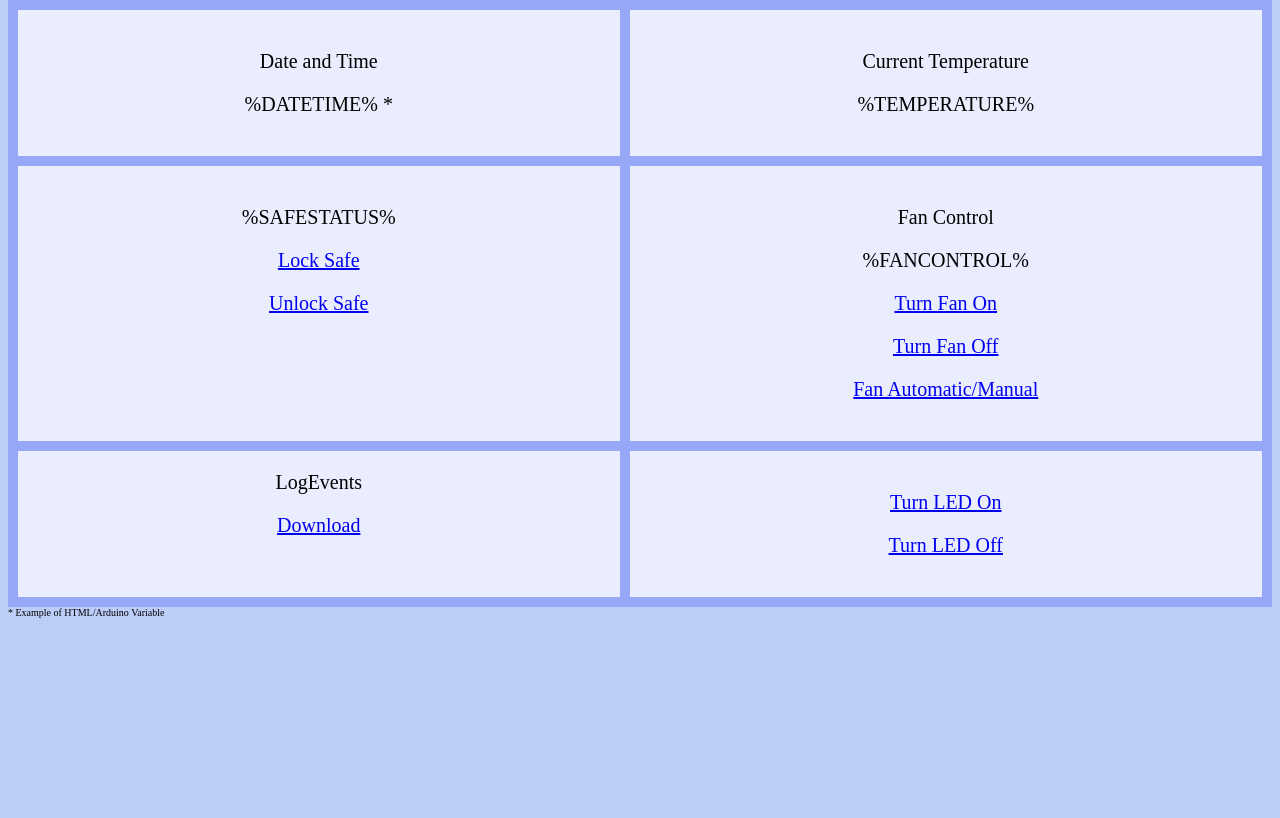
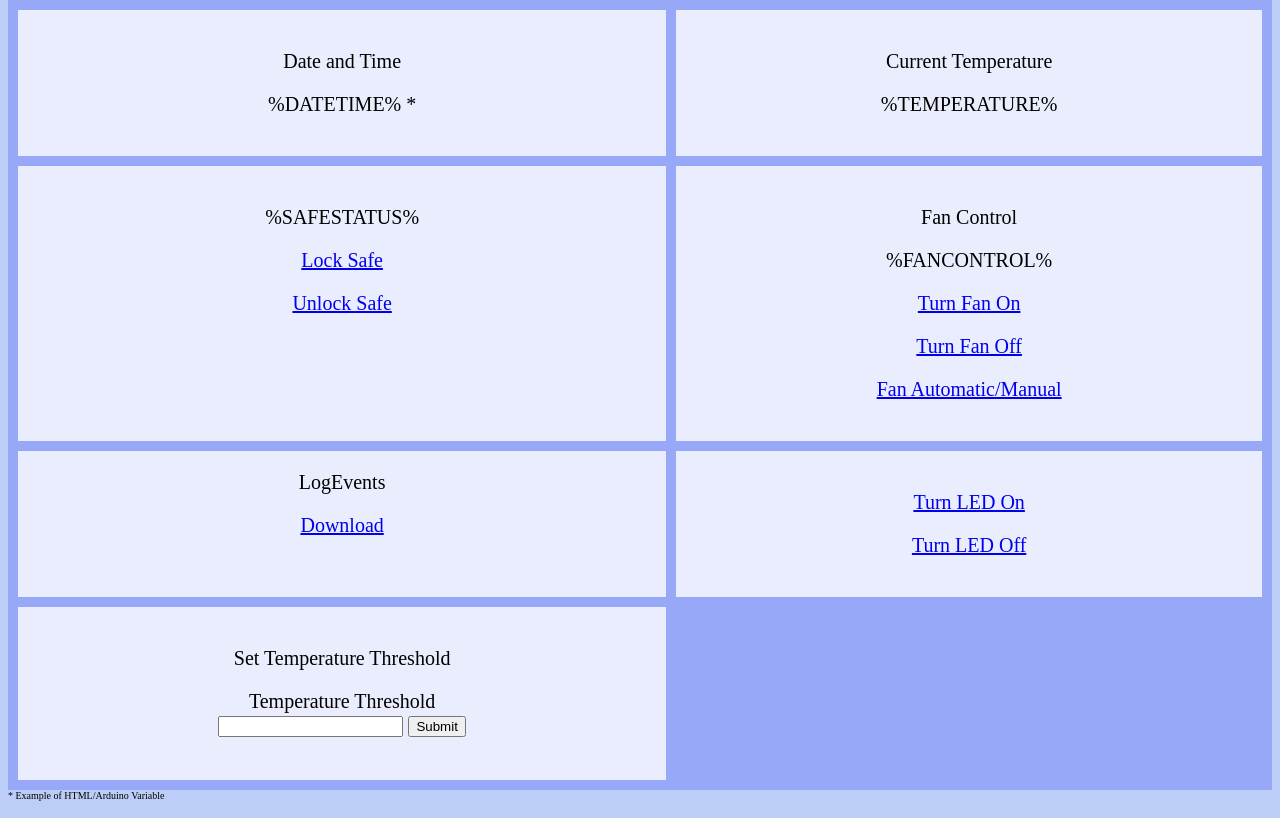
Before and after one commit to Deltace05/remotemonitoringstation-Deltace05, a plain HTML site: page RMS/data/admin.html in a window 1280 px wide. Shown: the part 192-1010 px from the top of the page. Before the commit the page ends 827 px from the top, so only its background shows below. Drawn offline with Linux system fonts and the light colour scheme.

Commit message:
Admin temperature threshold

```diff
--- a/RMS/data/admin.html
+++ b/RMS/data/admin.html
@@ -43,6 +43,14 @@
         <p><a href="/LEDOn">Turn LED On</a></p>
         <p><a href="/LEDOff">Turn LED Off</a></p>
     </div>
+    <div>
+        <p>Set Temperature Threshold</p>
+           <form action="/setTemperatureThreshold">
+           Temperature Threshold <br>
+           <input type="number" name="tempThreshold" value="%CURRENTTHRESHOLD%">
+           <input type="submit" value="Submit">
+         </form><br>
+    </div>
 
 </div>
 
```
Also changed, not shown: 1 other file.
